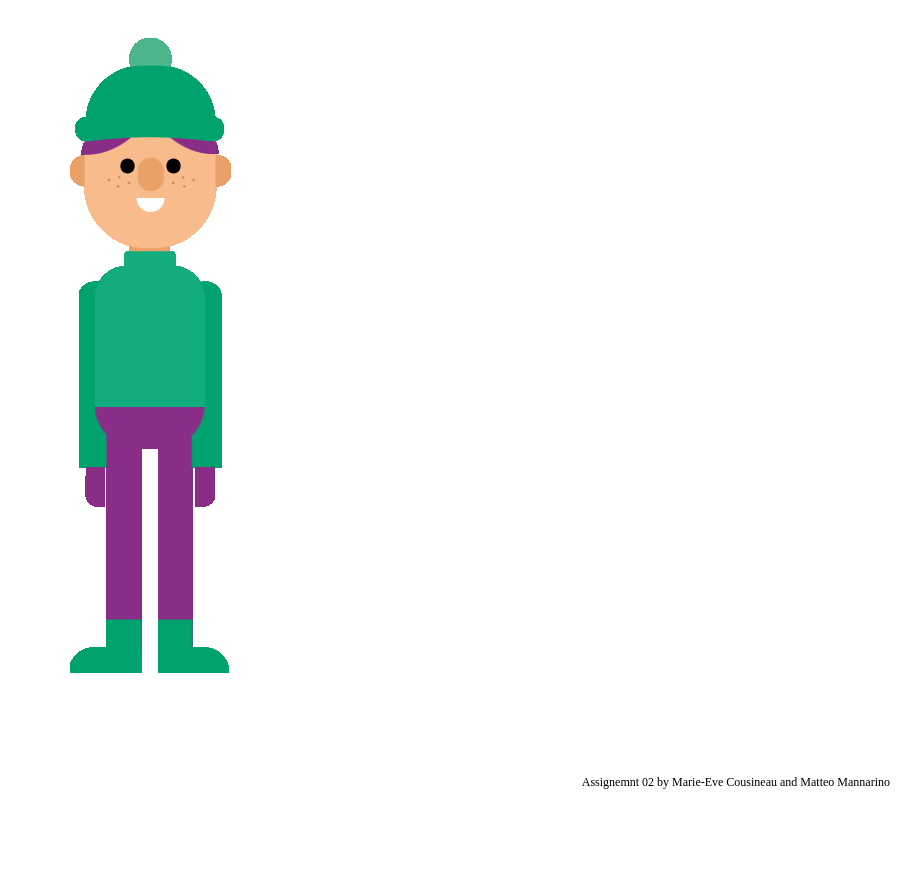
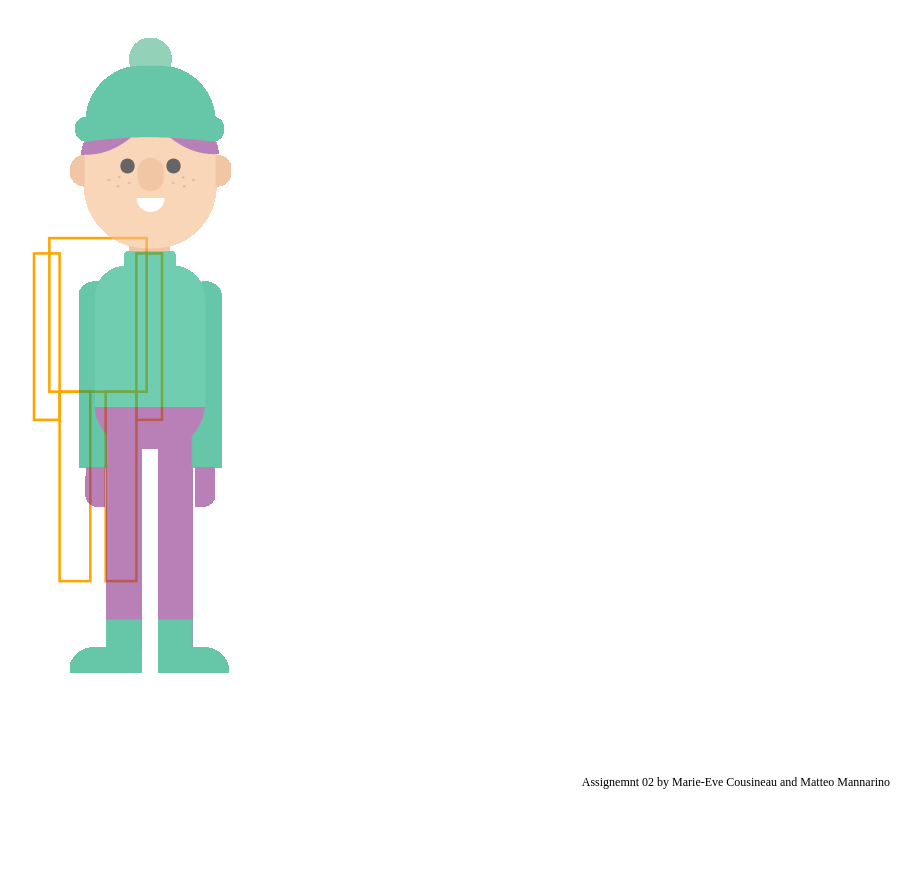
Before and after one commit to evoucou/CART351, a PHP site: page /assignment02/index.html in a window 1280 px wide. Shown: the top 872 px of the page, without its empty margins (350-1271 px from the left). Before the commit the page ends 789 px from the top, so only its background shows below. Run offline with PHP 8.4, Linux system fonts and the light colour scheme.

Commit message:
Trying another approach
Drawing the character with SVGs rather than images.

```diff
--- a/assignment02/index.html
+++ b/assignment02/index.html
@@ -12,11 +12,22 @@
 
   <!-- the header div -->
 <header></header>
-
+<canvas id="myCanvas" width="1000" height="700"></canvas>
     <!-- the main div -->
 <main>
-    <canvas id="myCanvas" width="1000" height="700"></canvas>
+
+
+    <svg viewBox="0 0 500 670" xmlns:xlink="http://www.w3.org/1999/xlink">
+<rect id="leftarm" x="150" y='99' width="10" height="65" style="stroke:orange;fill:none;" />
+<rect id="rightarm" x="190" y='99' width="10" height="65" style="stroke:orange;fill:none;" />
+<rect id="torso" x="156" y='93' width="38" height="60" style="stroke:orange;fill:none;" />
+<rect id="leftleg" x="160" y='153' width="12" height="74" style="stroke:orange;fill:none;" />
+<rect id="rightleg" x="178" y='153' width="12" height="74" style="stroke:orange;fill:none;" />
+       </g>
+    </svg>
+
 </main>
+
 
   <!-- the footer div -->
   <footer>Assignemnt 02 by Marie-Eve Cousineau and Matteo Mannarino</footer>
--- a/assignment02/main.css
+++ b/assignment02/main.css
@@ -21,6 +21,7 @@ canvas {
 position:absolute;
   margin: 0;
   padding: 0;
+  opacity: 0.6;
 }
 
 
--- a/assignment02/main.js
+++ b/assignment02/main.js
@@ -1,4 +1,3 @@
-
 window.onload = function() {
 
 var images = [];
```
Also changed, not shown: assignment02/sources/head.svg, assignment02/sources/torso.svg.
